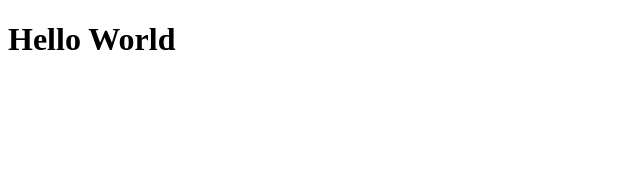
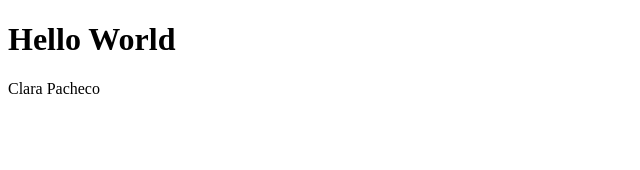
Before and after one commit to Clara-Pacheco/rocketNotes, a React (Vite) app: page / in a window 1280 px wide. Shown: the top 170 px of the page, without its empty margins (0-640 px from the left). Built offline with nearby package versions, Linux system fonts and the light colour scheme.

Commit message:
Encapsulate return from component Details inside of a Fragment

```diff
--- a/src/pages/Details.jsx
+++ b/src/pages/Details.jsx
@@ -1,9 +1,16 @@
+import { Fragment } from "react"
+
 export function Details(){
 
 
 
   return (
-  <h1>Hello World </h1>
+
+  <Fragment>
+    <h1>Hello World </h1>
+    <span>Clara Pacheco</span>
+  </Fragment>
+
   )
 
 
```
